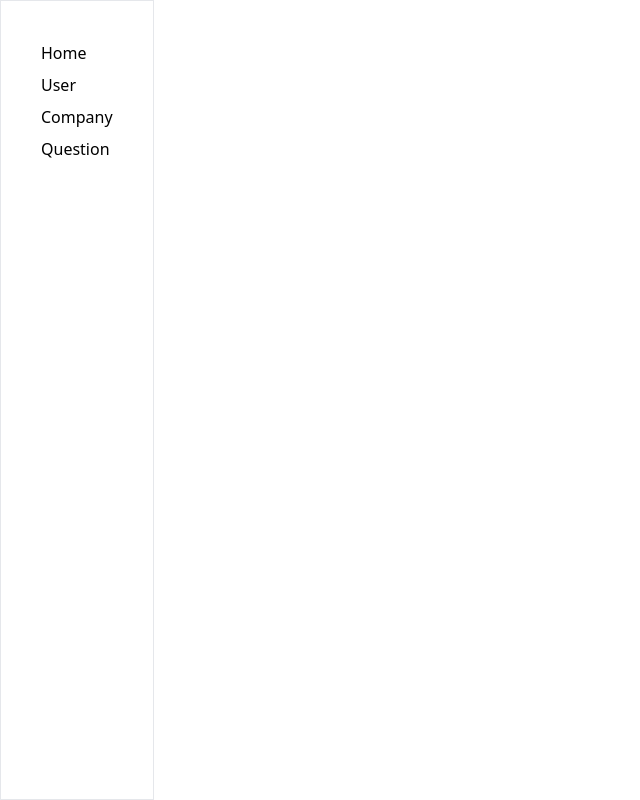
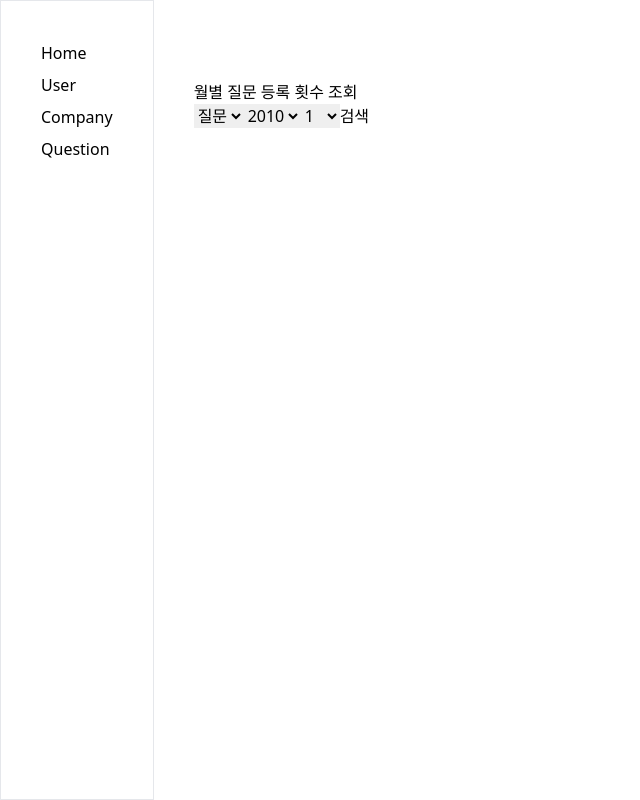
Before and after one commit to JangHwanPark/MobileAdminWeb, a React (Vite) app: page /question in a window 1280 px wide. Shown: the whole page, without its empty margins (0-640 px from the left). Built offline with nearby package versions, Linux system fonts and the light colour scheme.

Commit message:
:sparkle: feat - 셀렉트박스 공용 컴포넌트 생성 및 타입오류 해결

```diff
--- a/src/Company/pages/Company.tsx
+++ b/src/Company/pages/Company.tsx
@@ -15,6 +15,19 @@ import {
 } from "recharts";
 import UserSearchForm from "../../User/components/UserSearchForm.tsx";
 
+interface Activity {
+    company: string;
+    question_cnt: number;
+    comment_cnt: number;
+}
+
+interface CompanyYearData {
+    year: number;
+    comment_count: number;
+    question_count: number;  // Include any other fields that are returned
+}
+
+
 const CompanyPage = () => {
     const [inputValue, setInputValue] = useState(""); // 입력값 상태 관리
     const [selectValue, setSelectValue] = useState("");
@@ -28,7 +41,7 @@ const CompanyPage = () => {
         data: activities,
         error: activitiesError,
         isLoading: isLoadingActivities,
-    } = useFetchData(
+    } = useFetchData<Activity[]>(
         ['companyActivities'],
         '/api/v1/admin/get/activity/company',
         "GET");
@@ -37,7 +50,7 @@ const CompanyPage = () => {
         data: companyYear,
         error: companyYearError,
         isLoading: isLoadingCompanyYear
-    } = useFetchData(
+    } = useFetchData<CompanyYearData[]>(
         ['companyYear'],
         `/api/v1/admin/post/company/${selectValue || "NEXON"}`,
         "POST");
--- a/src/Question/pages/Question.tsx
+++ b/src/Question/pages/Question.tsx
@@ -1,7 +1,32 @@
+import SelectComponent from "../../components/SelectComponent.tsx";
+
 const Question = () => {
+    // 2010 ~ 2024까지의 연도 배열
+    const years = Array.from({ length: 15 }, (_, i) => 2010 + i);
+    // 1 ~ 12까지의 월 배열
+    const months = Array.from({ length: 12 }, (_, i) => i + 1);
+
     return (
         <div>
+            <form>
+                <p>월별 질문 등록 횟수 조회</p>
+                <select name="type" id="type">
+                    <option value="question">질문</option>
+                    <option value="comment">답변</option>
+                </select>
 
+                <SelectComponent
+                    name="year"
+                    id="year"
+                    array={years}/>
+
+                <SelectComponent
+                    name="month"
+                    id="month"
+                    array={months}/>
+
+                <button>검색</button>
+            </form>
         </div>
     );
 };
--- /dev/null
+++ b/src/components/SelectComponent.tsx
@@ -0,0 +1,17 @@
+type selectComponentType = {
+    name: string,
+    id: string,
+    array: Array<string | number>
+}
+
+const SelectComponent: React.FC<selectComponentType> = ({name, id, array}) => {
+    return (
+        <select name={name} id={id}>
+            {array.map((item, i) => (
+                <option key={i} value={item}>{item}</option>
+            ))}
+        </select>
+    );
+};
+
+export default SelectComponent;
```
